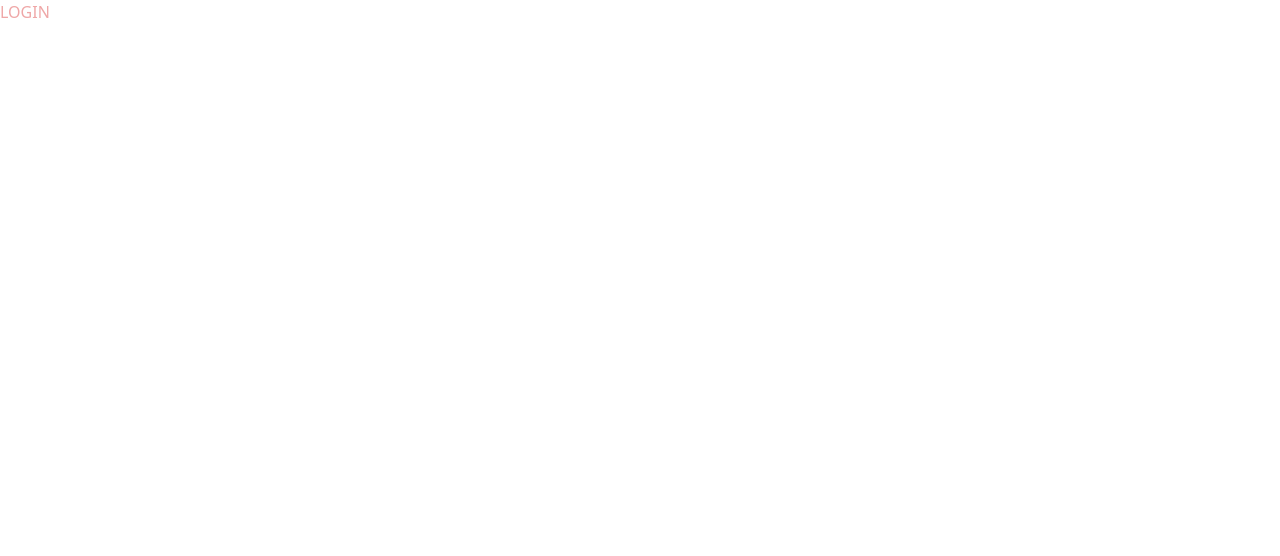
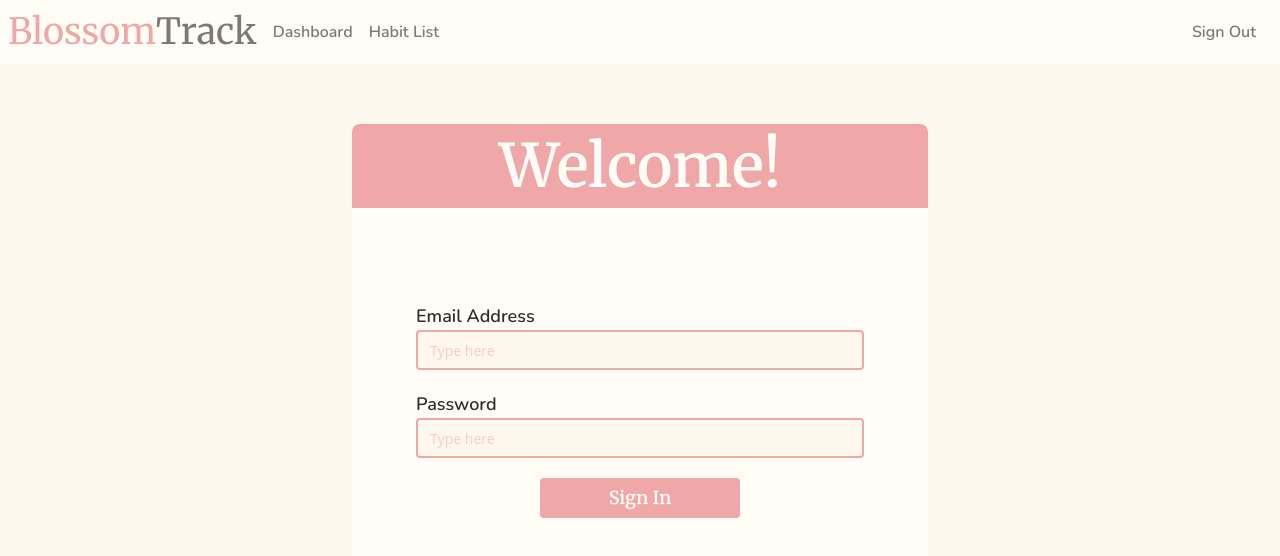
Before and after one commit to AndyNguwin/blossom-track, a React (Vite) app in the folder frontend/: page /login in a window 1280 px wide. Shown: the top 556 px of the page. Built offline with nearby package versions, Linux system fonts and the light colour scheme.

Commit message:
Login page layout finished

```diff
--- a/frontend/src/pages/Login.jsx
+++ b/frontend/src/pages/Login.jsx
@@ -1,9 +1,28 @@
 import React from 'react'
+import Navbar from '../components/Navbar'
 
 function Login() {
   return (
     <div>
-        <h1>LOGIN</h1>
+      <Navbar/>
+      <div class="flex w-screen h-screen flex-col pt-15 items-center">
+        <div class="card w-xl basis-lg bg-white justify-center">
+          <div class="rounded-t-[0.5em] bg-pink-main flex justify-center">
+            <h2 class="card-title font-merriweather text-6xl text-white px-3 py-3">Welcome!</h2>
+          </div>
+          <div class="flex basis-full flex-col justify-center items-center gap-5 m-5 pb-6">
+            <div>
+              <p class="font-nunito font-semibold text-lg text-black">Email Address</p>
+              <input id="user_email" type="text" placeholder="Type here" className="input bg-cream border border-pink-main border-2 w-md" />
+            </div>
+            <div>
+              <p class="font-nunito font-semibold text-lg text-black">Password</p>
+              <input id="user_password" type="password" placeholder="Type here" className="input bg-cream border border-pink-main border-2 w-md" />
+            </div>
+            <button className="btn w-50 text-white font-merriweather text-lg bg-pink-main border-0">Sign In</button>
+          </div>
+        </div>
+      </div>
     </div>
   )
 }
```
